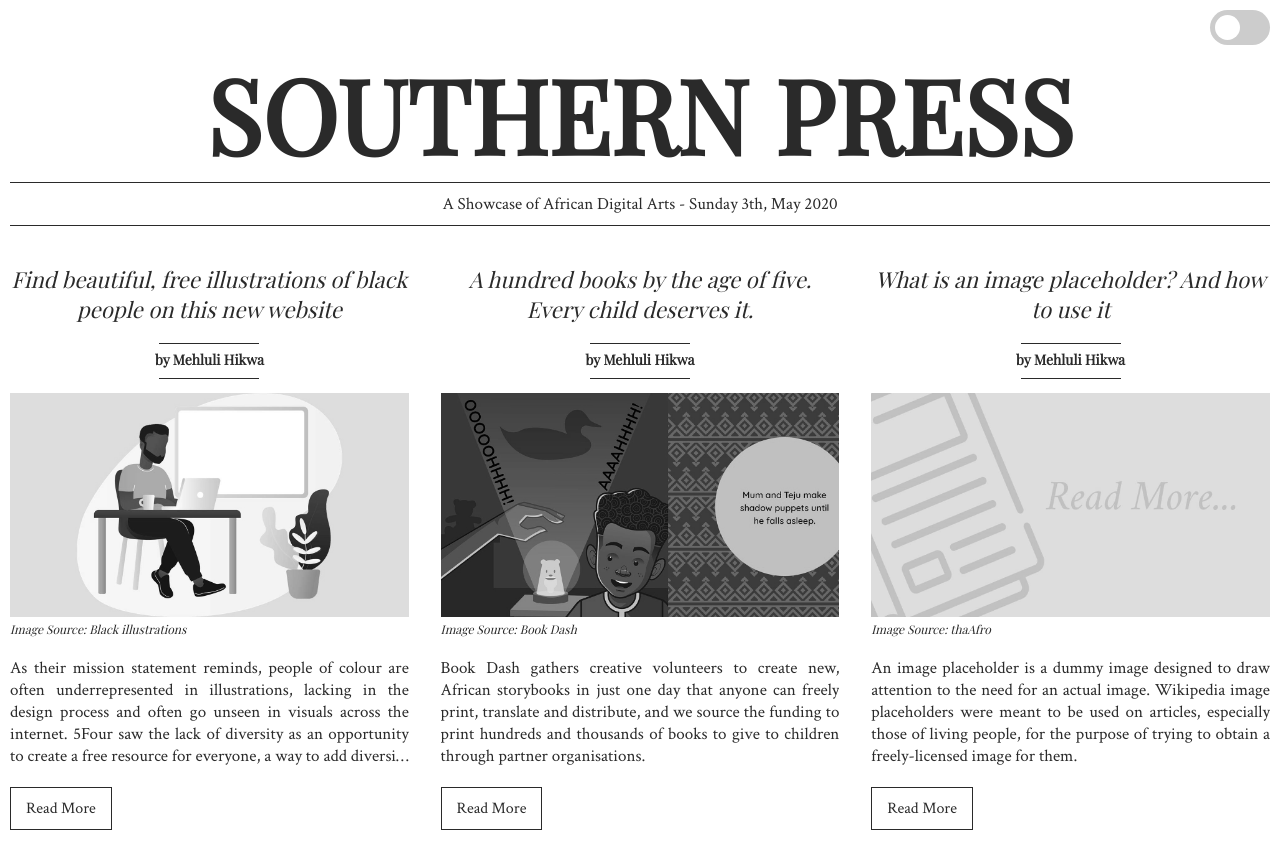
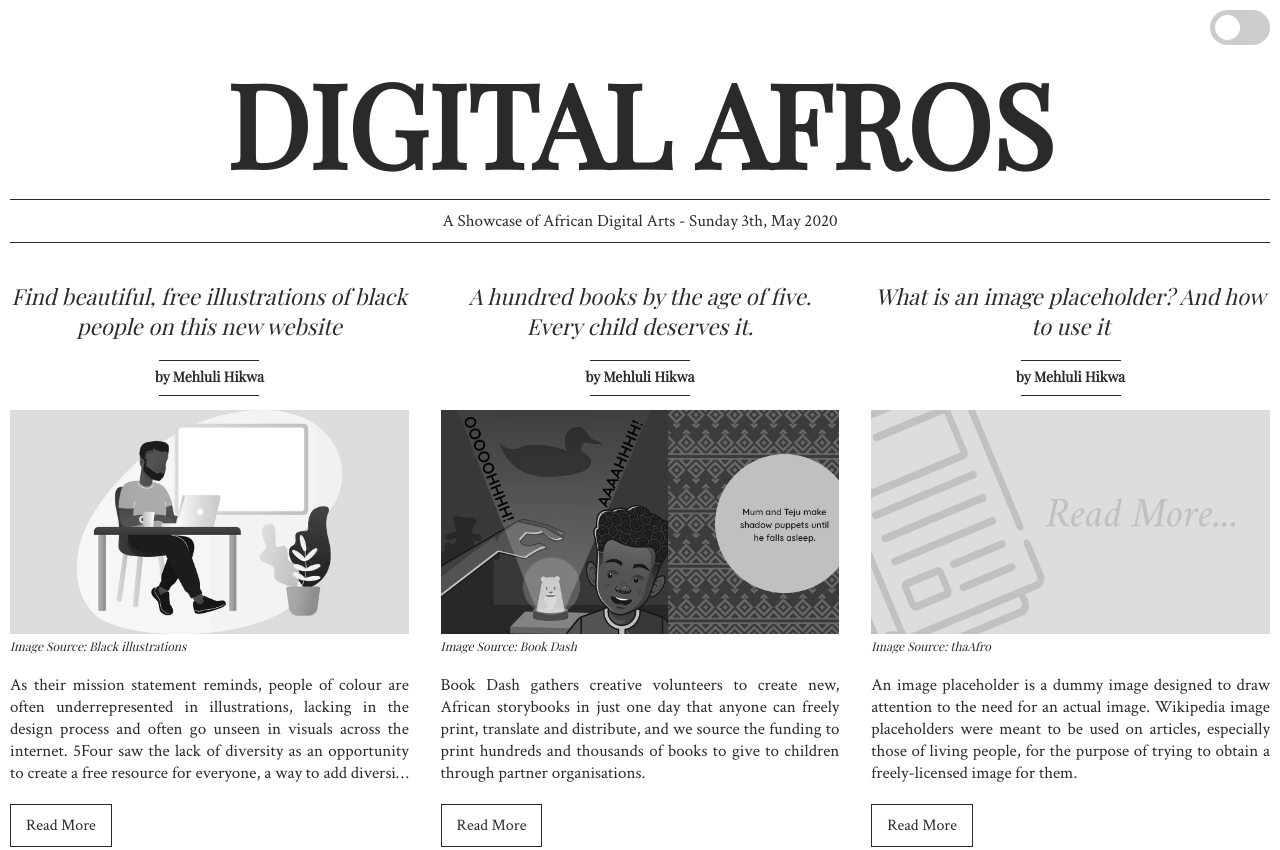
Before and after one commit to HikwaMehluli/afros-blog, a plain HTML site: page index.html in a window 1280 px wide. Shown: the top 850 px of the page. Drawn offline with nearby package versions, Linux system fonts and the light colour scheme.

Commit message:
Efective

```diff
--- a/index.html
+++ b/index.html
@@ -5,7 +5,7 @@
     <meta charset="UTF-8">
     <meta name="viewport" content="width=device-width, initial-scale=1.0">
     <meta http-equiv="X-UA-Compatible" content="ie=edge">
-    <title>Newspaper Theme - by Meh</title>
+    <title>Digital Afros - Newspaper Theme</title>
     <link rel="stylesheet" href="./css/style.css">
 </head>
 
@@ -20,7 +20,7 @@
         </div>
 
         <h1 class="news_paper_title">
-            <a href="#">Southern Press</a>
+            <a href="#">Digital Afros</a>
         </h1>
 
         <div class="news_paper_location">
--- a/scss/grid.scss
+++ b/scss/grid.scss
@@ -3,7 +3,7 @@
     https://codepen.io/HikwaMehluli/full/qeNOVv
 ***************************************************/
 .the-grid-section {
-	max-width: 1500px;
+	max-width: 1400px;
 	margin: 0 auto;
     width: 100%;
 
--- a/scss/main.scss
+++ b/scss/main.scss
@@ -167,9 +167,9 @@ header {
             cursor: pointer;
             // Magic Number - fit text on container width. You can view the article/tutorail below,
             // https://css-tricks.com/fitting-text-to-a-container/#article-header-id-0
-            font-size: 8vw;
+            font-size: 9vw;
             font-family: 'Playfair Display', serif;
-            font-weight: 900;
+            font-weight: 600;
             text-transform: uppercase;
             transition: var(--transition-animation);
 
@@ -201,7 +201,7 @@ header {
 
         h1.news_paper_title {
             a {
-                font-size: 10vw;
+                font-size: 9vw;
             }
         }
     }
```
Also changed, not shown: css/style.css, 1 other file.
